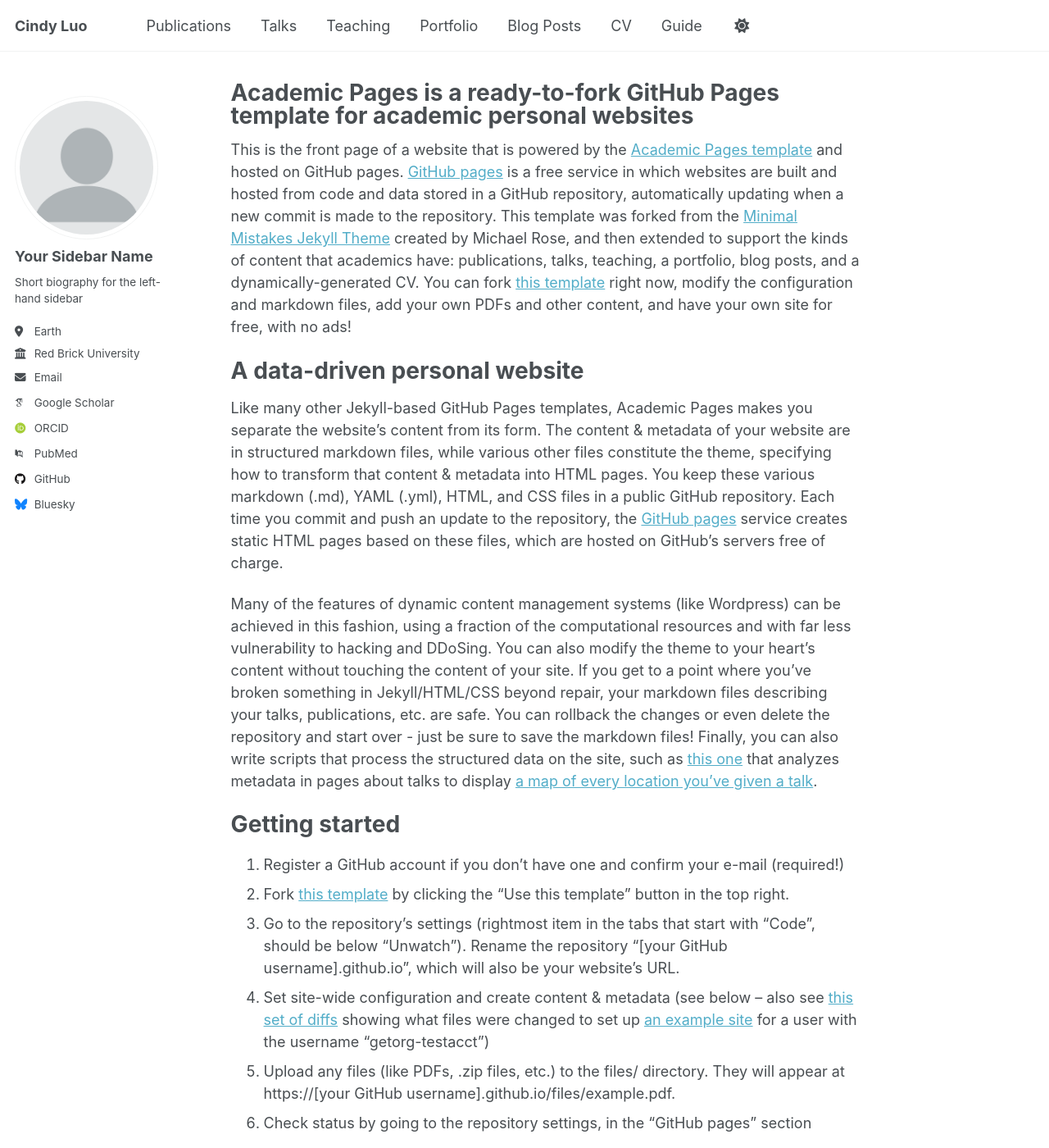
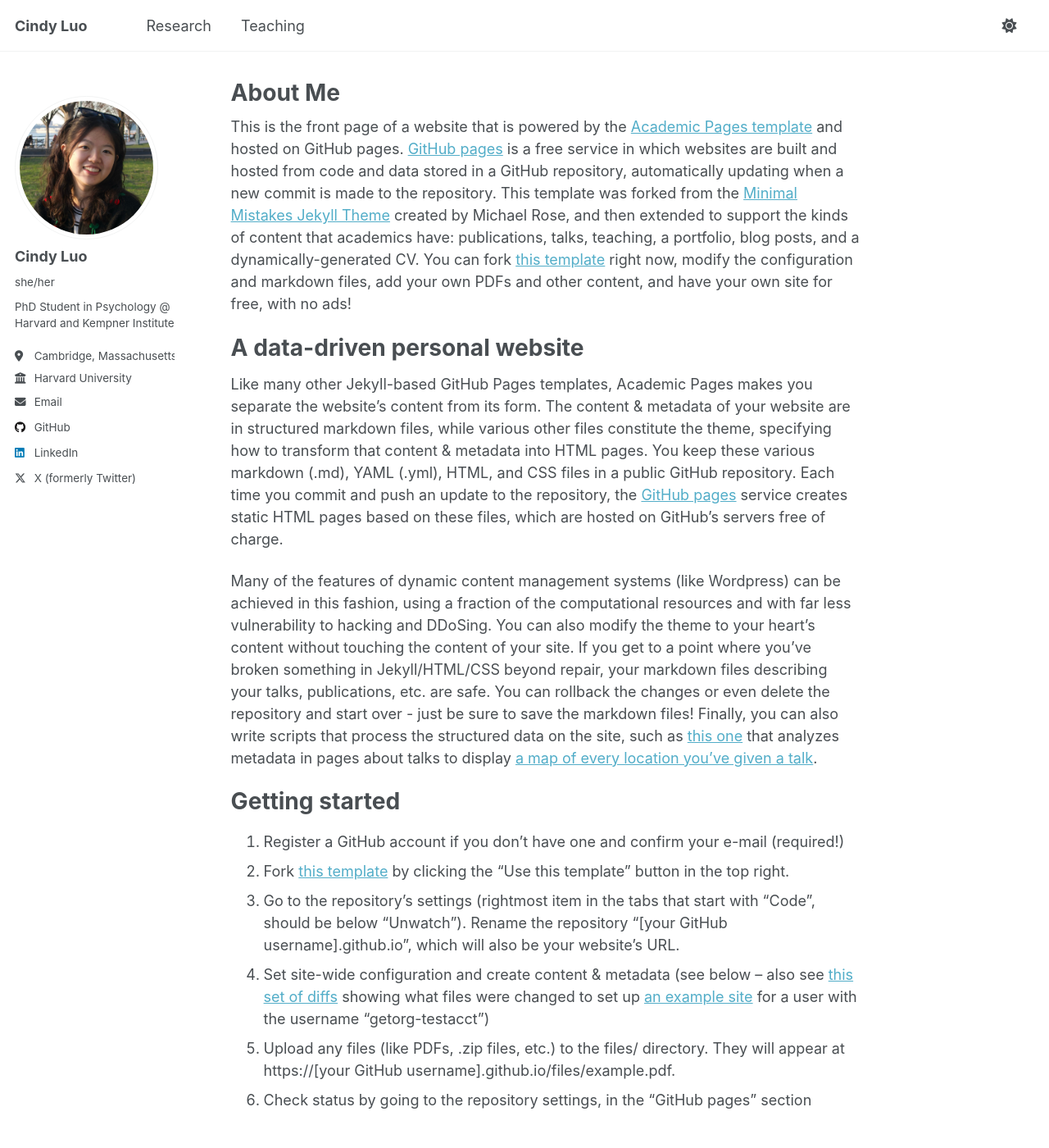
Before and after one commit to cindyLuo99/cindyluo.github.io, a Jekyll site: the page built from _pages/about.md, in a window 1280 px wide and 1400 px high. Shown: the whole window at 82% size. Built offline with Jekyll 4.4.1, drawn with Linux system fonts in a browser that asks for light colours; some web fonts are replaced.

Commit message:
Changed design and some layout

```diff
--- a/_config.yml
+++ b/_config.yml
@@ -12,10 +12,10 @@ site_theme               : "default"
 title                    : "Cindy Luo"
 title_separator          : "-"
 name                     : &name "Cindy Kexin Luo"
-description              : &description "personal description"
-url                      : https://academicpages.github.io # the base hostname & protocol for your site e.g. "https://[your GitHub username].github.io" or if you already have some other page hosted on Github then use "https://[your GitHub username].github.io/[Your Repo Name]"
+description              : &description "PhD Student in Psychology (Cognition, Brain & Behavior) @ Harvard"
+url                      : "https://www.cindyluo.com" # the base hostname & protocol for your site e.g. "https://[your GitHub username].github.io" or if you already have some other page hosted on Github then use "https://[your GitHub username].github.io/[Your Repo Name]"
 baseurl                  : "" # the subpath of your site, e.g. "/blog"
-repository               : "academicpages/academicpages.github.io"
+repository               : "cindyLuo99/cindyluo.github.io"
 
 # Site Author - The following control what appear as part of the author content on the side bar.
 #               If a field is blank the icon and link will not appear, otherwise it will be shown.
@@ -23,22 +23,22 @@ repository               : "academicpages/academicpages.github.io"
 author:
   # Biographic information
   avatar           : "profile.png"
-  name             : "Your Sidebar Name"
-  pronouns         : # example: "she/her"
-  bio              : "Short biography for the left-hand sidebar"
-  location         : "Earth"
-  employer         : "Red Brick University"
+  name             : "Cindy Luo"
+  pronouns         : "she/her"
+  bio              : "PhD Student in Psychology @ Harvard and Kempner Institute"
+  location         : "Cambridge, Massachusetts"
+  employer         : "Harvard University"
   uri              : # URL
-  email            : "none@example.org"
+  email            : "kexinluo@g.harvard.edu"
 
   # Academic websites
   academia         : # URL
   arxiv            : # URL - Update with the correct link to your profile
-  googlescholar    : "https://scholar.google.com/citations?user=PS_CX0AAAAAJ"
+  googlescholar    : # URL
   impactstory      : # URL
-  orcid            : "http://orcid.org/yourorcidurl"
+  orcid            : # URL
   semantic         : # URL
-  pubmed           : "https://www.ncbi.nlm.nih.gov/pubmed/?term=john+snow"
+  pubmed           : # URL
   researchgate     : # URL
   scopus           : # URL
 
@@ -46,12 +46,12 @@ author:
   bitbucket        : # Username - Update with your username on the site
   codepen          : # Username
   dribbble         : # Username
-  github           : "academicpages"
+  github           : "cindyLuo99"
   kaggle           : # Username
   stackoverflow    : # User number or user number and name (i.e., use "1" or "1/jeff-atwood")
 
   # Social media
-  bluesky          : "bsky.app" # Replace this with you Bluesky username
+  bluesky          : # Username  # Replace this with you Bluesky username
   facebook         : # Username
   flickr           : # Username
   foursquare       : # Username
@@ -60,7 +60,7 @@ author:
   keybase          : # Username
   instagram        : # Username
   lastfm           : # Username
-  linkedin         : # Username
+  linkedin         : "www.linkedin.com/in/cindy-kexin-luo-233w"
   mastodon         : # URL
   medium           : # URL
   pinterest        : # Username
@@ -68,7 +68,7 @@ author:
   steam            : # Username
   telegram         : # URL
   tumblr           : # Username
-  twitter          : # Username for X / Twitter
+  twitter          : "CindyLuo_K"
   vine             : # Username
   weibo            : # Username
   wikipedia        : # Username
--- a/_data/navigation.yml
+++ b/_data/navigation.yml
@@ -8,26 +8,26 @@
 #      Markdown formatted page while the second is generated using JSON.
 
 main:
-  - title: "Publications"
+  - title: "Research"
     url: /publications/
 
-  - title: "Talks"
-    url: /talks/
+  # - title: "Talks"
+  #   url: /talks/
 
   - title: "Teaching"
     url: /teaching/
 
-  - title: "Portfolio"
-    url: /portfolio/
+  # - title: "Portfolio"
+  #   url: /portfolio/
 
-  - title: "Blog Posts"
-    url: /year-archive/
+  # - title: "Blog Posts"
+  #   url: /year-archive/
 
-  - title: "CV"
-    url: /cv/
+  # - title: "CV"
+  #   url: /cv/
 
   # - title: "CV"
   #   url: /cv-json/
 
-  - title: "Guide"
-    url: /markdown/
+  # - title: "Guide"
+  #   url: /markdown/
--- a/_includes/head/custom.html
+++ b/_includes/head/custom.html
@@ -6,9 +6,11 @@
 <link rel="apple-touch-icon" sizes="180x180" href="{{ base_path }}/images/apple-touch-icon-180x180.png"/>
 <link rel="icon" type="image/svg+xml" href="{{ base_path }}/images/favicon.svg"/>
 <link rel="icon" type="image/png" href="{{ base_path }}/images/favicon-32x32.png" sizes="32x32"/>
+<link rel="icon" type="image/png" href="{{ base_path }}/images/favicon-16x16.png" sizes="16x16"/>
 <link rel="icon" type="image/png" href="{{ base_path }}/images/favicon-192x192.png" sizes="192x192"/>
 <link rel="manifest" href="{{ base_path }}/images/manifest.json"/>
-<link rel="icon" href="/images/favicon.ico"/>
+<link rel="icon" href="{{ base_path }}/images/favicon.ico"/>
+<!-- <link rel="icon" href="/images/favicon.ico"/> -->
 <meta name="theme-color" content="#ffffff"/>
 <link rel="stylesheet" href="{{ base_path }}/assets/css/academicons.css"/>
 
--- a/_includes/seo.html
+++ b/_includes/seo.html
@@ -18,7 +18,8 @@
   {% assign canonical_url = page.url | replace: "index.html", "" | prepend: site.url %}
 {% endif %}
 
-<title>{{ seo_title | default: site.title }}{% if paginator %}{% unless paginator.page == 1 %} {{ site.title_separator }} {{ site.data.ui-text[site.locale].page | default: "Page" }} {{ paginator.page }}{% endunless %}{% endif %}</title>
+<!-- <title>{{ seo_title | default: site.title }}{% if paginator %}{% unless paginator.page == 1 %} {{ site.title_separator }} {{ site.data.ui-text[site.locale].page | default: "Page" }} {{ paginator.page }}{% endunless %}{% endif %}</title> -->
+<title>{{ page.seo_title | default: page.title | default: site.title }}</title>
 
 {% assign seo_description = page.description | default: page.excerpt | default: site.description %}
 {% if seo_description %}
--- a/_pages/about.md
+++ b/_pages/about.md
@@ -1,6 +1,7 @@
 ---
 permalink: /
-title: "Academic Pages is a ready-to-fork GitHub Pages template for academic personal websites"
+title: "About Me"
+seo_title: "About Me"
 author_profile: true
 redirect_from:
   - /about/
--- a/assets/css/main.scss
+++ b/assets/css/main.scss
@@ -41,3 +41,16 @@
     "vendor/font-awesome/brands",
     "vendor/magnific-popup/magnific-popup"
 ;
+//–– Pin the theme toggle ⚙️ to the top‐right, outside the normal UL flow
+nav#site-nav.greedy-nav {
+  position: relative;            // allow absolute children
+  padding-right: 3rem;           // make room so it doesn’t overlap your links
+}
+
+nav#site-nav.greedy-nav li#theme-toggle {
+  position: absolute !important; // pull it out of the UL flow
+  right: 1rem !important;        // distance from the right edge
+  top: 50% !important;           // vertically center
+  transform: translateY(-50%);
+  margin: 0 !important;          // reset any float/margin
+}
```
Also changed, not shown: images/apple-touch-icon-180x180.png, images/favicon-16x16.png (added), images/favicon-192x192.png, images/favicon-32x32.png, images/favicon-512x512.png, images/favicon.ico, images/favicon.svg, images/profile.png.
